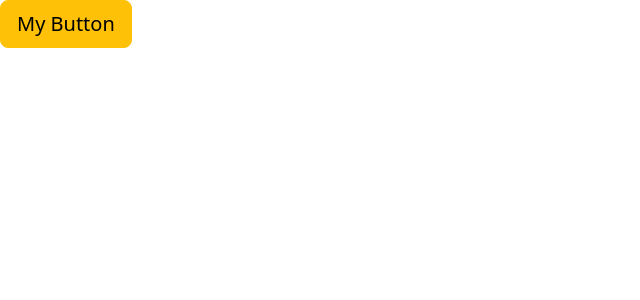
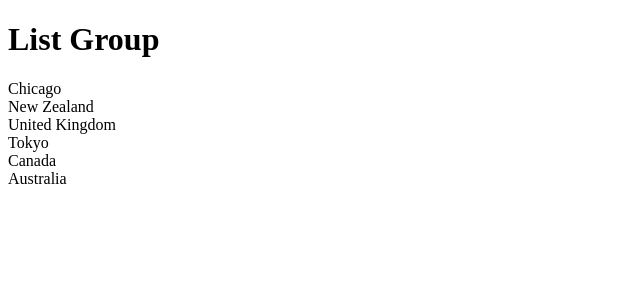
Before and after one commit to rosephdev/react-app-v1, a React (Vite) app: page / in a window 1280 px wide. Shown: the top 300 px of the page, without its empty margins (0-640 px from the left). Built offline with nearby package versions, Linux system fonts and the light colour scheme.

Commit message:
Creating Vanilla/Plain CSS

```diff
--- a/src/App.tsx
+++ b/src/App.tsx
@@ -6,22 +6,31 @@ import { items, heading, alertText, buttonText } from "../src/data.js";
 import Alert from "./components/Alert.js";
 import Button from "./components/Button.js";
 
+// function App() {
+//   const [alertVisibility, setAlertVisibility] = useState(false);
+
+//   return (
+//     <div>
+//       {alertVisibility && (
+//         <Alert
+//           onClose={() => setAlertVisibility(false)}
+//           children={alertText}
+//         ></Alert>
+//       )}
+//       <Button
+//         color="warning"
+//         onClick={() => setAlertVisibility(true)}
+//         children={buttonText}
+//       />
+//     </div>
+//   );
+// }
 function App() {
   const [alertVisibility, setAlertVisibility] = useState(false);
 
   return (
     <div>
-      {alertVisibility && (
-        <Alert
-          onClose={() => setAlertVisibility(false)}
-          children={alertText}
-        ></Alert>
-      )}
-      <Button
-        color="warning"
-        onClick={() => setAlertVisibility(true)}
-        children={buttonText}
-      />
+      <ListGroup heading={heading} items={items} />
     </div>
   );
 }
--- /dev/null
+++ b/src/components/ListGroup/ListGroup.css
@@ -0,0 +1,4 @@
+.list-group {
+  list-style: none;
+  padding: 0;
+}
--- /dev/null
+++ b/src/components/ListGroup/ListGroup.tsx
@@ -0,0 +1,44 @@
+import { useState } from "react";
+import "../ListGroup/ListGroup.css";
+// ===== props
+interface ListProps {
+  items: string[];
+  heading: string;
+
+  // passing function via props
+  // (item: string) => void
+  onSelectItem: (item: string) => void;
+}
+const ListGroup = ({ heading, items, onSelectItem }: ListProps) => {
+  const [selectedIndex, setSelectedIndex] = useState(-1);
+
+  return (
+    <>
+      <h1>{heading}</h1>
+      {items.length === 0 && <p>No items found</p>}
+      <ul className="list-group">
+        {items.map((item, index) => (
+          <li
+            className={
+              selectedIndex === index
+                ? "list-group-item active"
+                : "list-group-item"
+            }
+            key={item}
+            onMouseOver={() => {
+              setSelectedIndex(index);
+              onSelectItem(item);
+            }}
+            onMouseOut={() => {
+              setSelectedIndex(-1);
+            }}
+          >
+            {item}
+          </li>
+        ))}
+      </ul>
+    </>
+  );
+};
+
+export default ListGroup;
--- /dev/null
+++ b/src/components/ListGroup/index.ts
@@ -0,0 +1,5 @@
+// calling the ListGroup folder without the filename
+
+import ListGroup from "./ListGroup";
+
+export default ListGroup;
--- a/src/main.tsx
+++ b/src/main.tsx
@@ -1,7 +1,7 @@
 import { StrictMode } from "react";
 import { createRoot } from "react-dom/client";
 import App from "./App.tsx";
-import "bootstrap/dist/css/bootstrap.css";
+// import "bootstrap/dist/css/bootstrap.css";
 import "./reset.css";
 
 createRoot(document.getElementById("root")!).render(
```
Also changed, not shown: src/components/ListGroup/ListGroup-old.tsx (renamed from src/components/ListGroup.tsx, +32 -1 lines).
